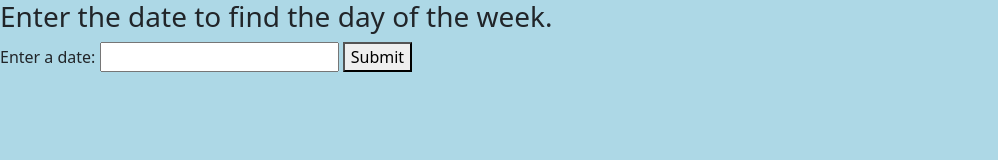
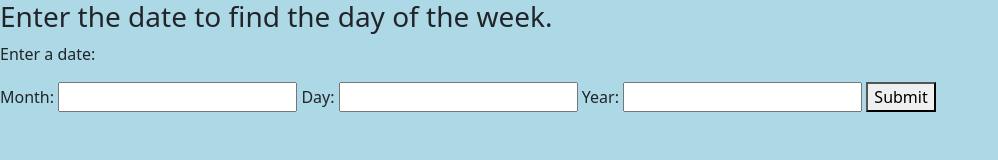
Before and after one commit to gareth-24/weekday-calculator, a website built with webpack: page src/index.html in a window 1280 px wide. Shown: the whole page, without its empty margins (0-998 px from the left). Built offline with nearby package versions, Linux system fonts and the light colour scheme.

Commit message:
Update index.html and run build to create the bundle.

```diff
--- a/src/index.html
+++ b/src/index.html
@@ -6,11 +6,16 @@
 <body>
   <h3>Enter the date to find the day of the week.</h3>
   <form id="weekday-calculator-form">
-    <label for="date">Enter a date:</label>
-    <input id="date" type="text">
+    <p>Enter a date:</p>
+    <label for="month">Month:</label>
+    <input id="month" type="number">
+    <label for="day">Day:</label>
+    <input id="day" type="number">
+    <label for="year">Year:</label>
+    <input id="year" type="number">
 
     <button type="submit">Submit</button>
-  </form>
+  </form><br>
   <div id="response"></div>
 </body>
 </html>
```
